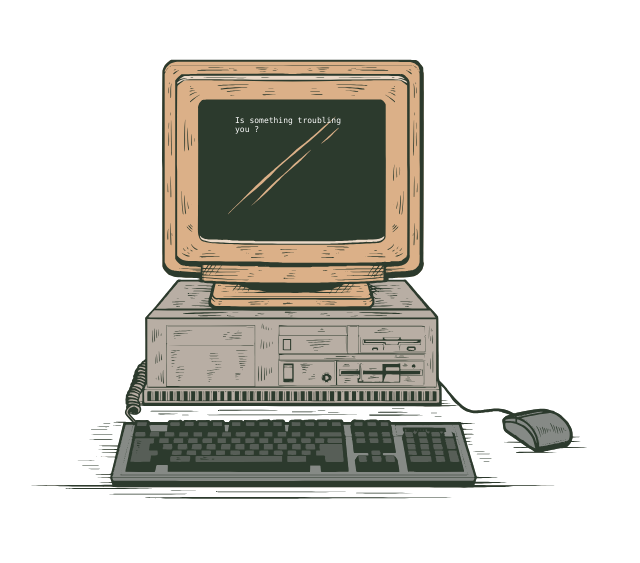
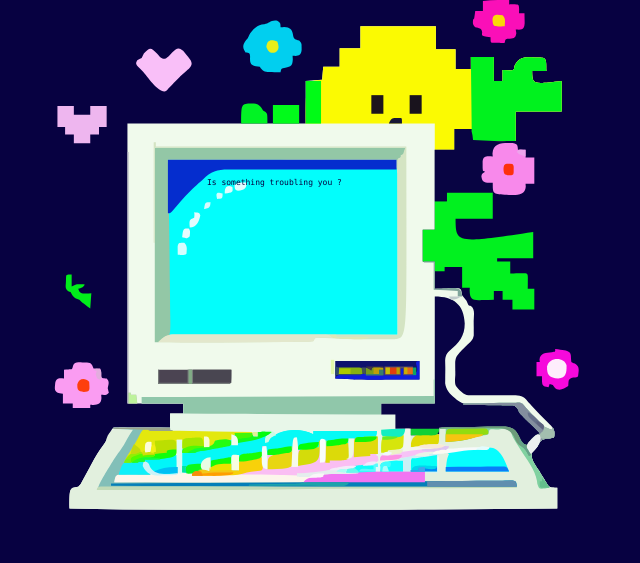
Before and after one commit to Ingeniorene-Paulsen-Kvasbo-Eftf/Ingeniorene-Paulsen-Kvasbo-Eftf.github.io, a plain HTML site: page index.html in a window 1280 px wide. Shown: the whole page, without its empty margins (331-971 px from the left). Drawn offline with Linux system fonts and the light colour scheme.

Commit message:
new compiter

```diff
--- a/dist/index.js
+++ b/dist/index.js
@@ -3,7 +3,7 @@ var eliza = new ElizaBot(false);
 window.onload = function () {
     initFormButton();
     var initial = eliza.getInitial();
-    terminal.setTextColor("#ffffff");
+    terminal.setTextColor("#070141");
     terminal.setWidth("100%");
     terminal.setHeight("100%");
     terminal.setBackgroundColor("#00000000");
--- a/index.html
+++ b/index.html
@@ -19,7 +19,7 @@
             font-family: sans-serif;
             font-size: 2vh;
             color: #040200;
-            background-color: #ffffff;
+            background-color: #070141;
             display: grid;
             grid-template-columns: auto min(70vw, 70vh) auto;
             grid-template-rows: auto min(70vw, 70vh) auto;
@@ -44,14 +44,14 @@
             position: absolute;
             height: 100%;
             width: 100%;
-            padding: 19% 40% 71% 35%;
+            padding: 30% 40% 45% 30%;
         }
 
         #terminal_active {
             height: 100%;
             width: 100%;
             font-size: min(8pt, min(1vw, 1vh));
-            color: white;
+            color: #070141;
         }
 
         #contact {
@@ -73,7 +73,7 @@
 
 <body>
     <div id="illustration">
-        <img src="computer.svg" id="logo" />
+        <img src="computer2.svg" id="logo" />
         <div id="terminal">
             <div id="terminal_active"></div>
         </div>
```
Also changed, not shown: computer2.svg (added), 2 other files.
